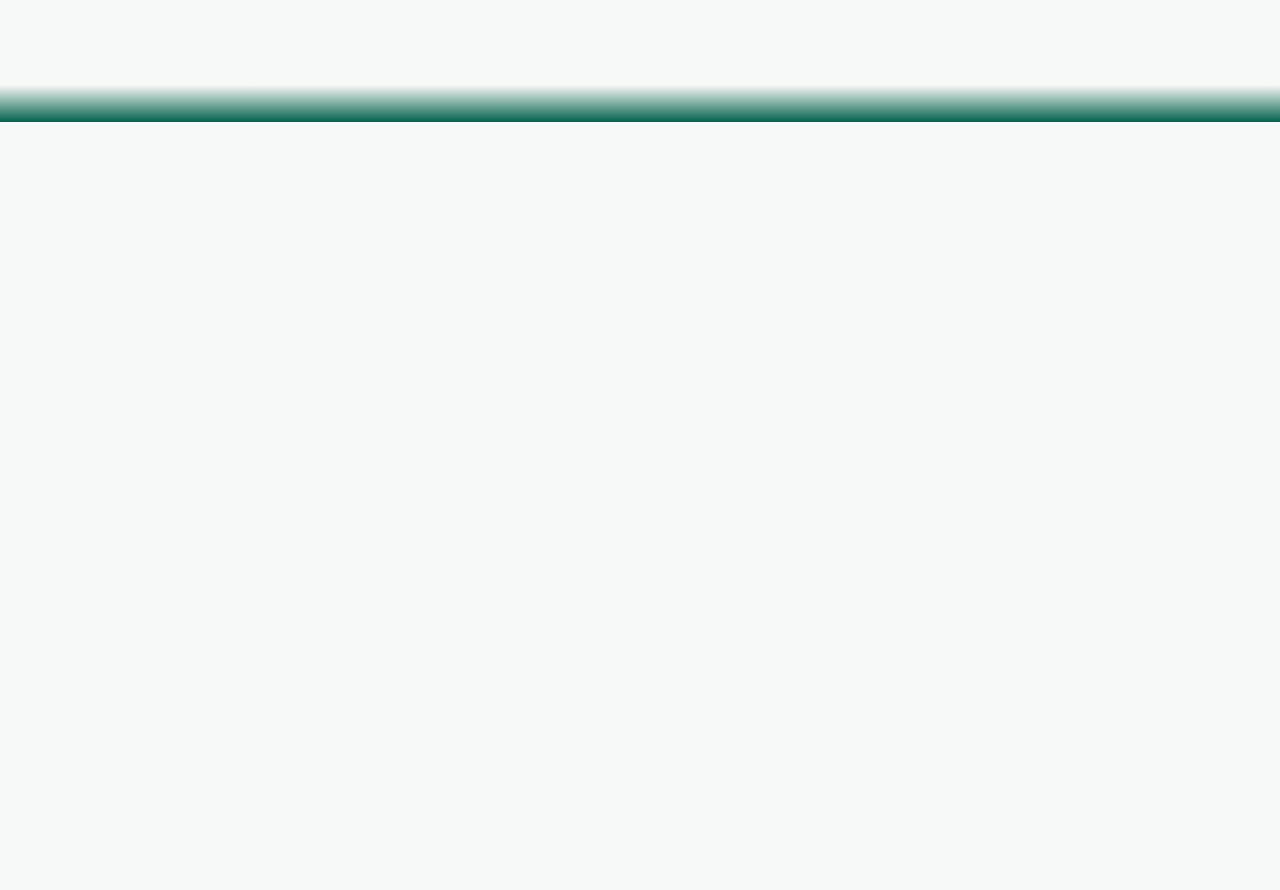
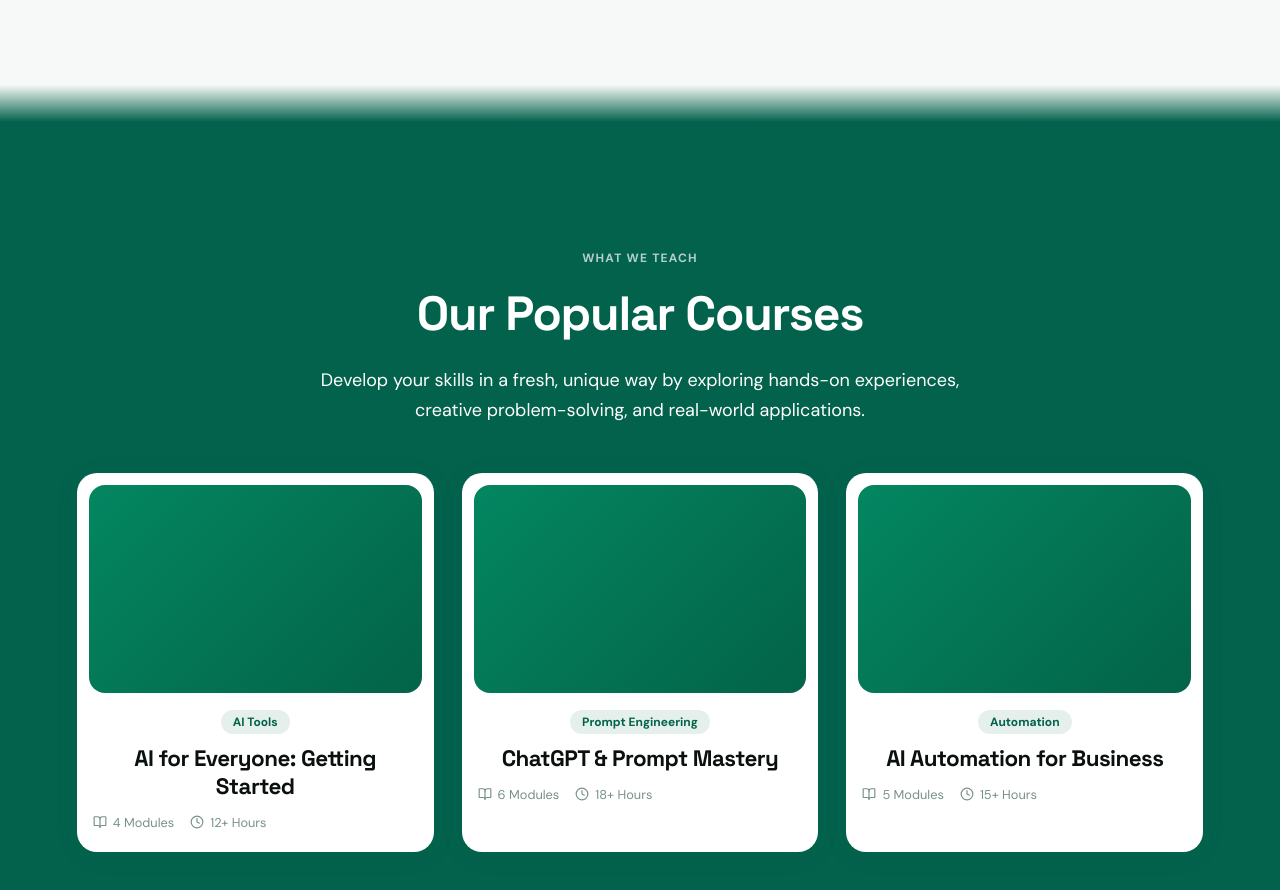
Before and after one commit to Elyst-AI-Git/elyst-ai-landing-page, a React (Vite) app: page / in a window 1280 px wide. Shown: the part 1420-2310 px from the top of the page. Before the commit the page ends 1542 px from the top, so only its background shows below. Built offline with nearby package versions, Linux system fonts and the light colour scheme.

Commit message:
feat: Add courses section

```diff
--- a/package.json
+++ b/package.json
@@ -14,6 +14,7 @@
     "class-variance-authority": "^0.7.1",
     "clsx": "^2.1.1",
     "framer-motion": "^12.35.2",
+    "lucide-react": "^0.577.0",
     "react": "^19.2.0",
     "react-dom": "^19.2.0",
     "react-router-dom": "^7.13.1",
--- /dev/null
+++ b/src/components/CourseCard.jsx
@@ -0,0 +1,52 @@
+import { motion } from "framer-motion";
+import { BookOpen, Clock } from "lucide-react";
+
+
+const CourseCard = ({ category, title, modules, hours, delay = 0 }) => {
+  return (
+    <motion.div
+      initial={{ opacity: 0, y: 24 }}
+      whileInView={{ opacity: 1, y: 0 }}
+      viewport={{ once: true }}
+      transition={{ delay, duration: 0.6, ease: "easeOut" }}
+      className="rounded-card overflow-hidden bg-card shadow-card hover:shadow-card-hover hover:-translate-y-1 transition-all duration-250"
+    >
+      {/* Image area */}
+      <div className="relative aspect-16/10 overflow-hidden m-3 rounded-2xl">
+        <div
+          className="w-full h-full"
+          style={{
+            background: `linear-gradient(135deg, hsl(var(--color-primary-light)), hsl(var(--color-primary)))`,
+          }}
+        />
+      </div>
+
+      {/* Body */}
+      <div className="px-4 pb-5 pt-1">
+        {/* Category */}
+        <div className="mb-3">
+          <span className="font-body text-xs font-bold bg-primary/10 text-primary rounded-pill px-3 py-1">
+            {category}
+          </span>
+        </div>
+
+        {/* Title */}
+        <h3 className="font-display font-bold text-h3 text-text-primary mb-3 leading-tight line-clamp-2">{title}</h3>
+
+        {/* Meta */}
+        <div className="flex items-center gap-4">
+          <span className="inline-flex items-center gap-1.5 font-body text-text-muted-custom" style={{ fontSize: "0.8rem" }}>
+            <BookOpen className="w-3.5 h-3.5" />
+            {modules} Modules
+          </span>
+          <span className="inline-flex items-center gap-1.5 font-body text-text-muted-custom" style={{ fontSize: "0.8rem" }}>
+            <Clock className="w-3.5 h-3.5" />
+            {hours} Hours
+          </span>
+        </div>
+      </div>
+    </motion.div>
+  );
+};
+
+export default CourseCard;
--- /dev/null
+++ b/src/components/Courses.jsx
@@ -0,0 +1,61 @@
+import CourseCard from "./CourseCard";
+
+const courses = [
+  {
+    category: "AI Tools",
+    title: "AI for Everyone: Getting Started",
+    modules: 4,
+    hours: "12+",
+  },
+  {
+    category: "Prompt Engineering",
+    title: "ChatGPT & Prompt Mastery",
+    modules: 6,
+    hours: "18+",
+  },
+  {
+    category: "Automation",
+    title: "AI Automation for Business",
+    modules: 5,
+    hours: "15+",
+  },
+];
+
+const Courses = () => {
+  return (
+    <section
+      id="courses"
+      className="relative section-padding"
+      style={{
+        background: `#03624C`,
+      }}
+    >
+      <div className="max-w-300 mx-auto">
+        <div className="text-center mb-4">
+          <span className="font-body font-bold text-white/70 uppercase tracking-widest text-xs mb-3 block">
+            WHAT WE TEACH
+          </span>
+          <h2 className="font-display font-bold text-white mb-4" style={{ fontSize: "clamp(2rem, 4vw, 3rem)" }}>Our Popular Courses</h2>
+          <p className="font-body text-white max-w-160 mx-auto leading-relaxed mb-12" style={{ fontSize: "1.125rem" }}>
+            Develop your skills in a fresh, unique way by exploring hands-on experiences, creative problem-solving, and real-world applications.
+          </p>
+        </div>
+
+        <div className="grid grid-cols-1 sm:grid-cols-2 lg:grid-cols-3 gap-7">
+          {courses.map((course, i) => (
+            <CourseCard
+              key={i}
+              category={course.category}
+              title={course.title}
+              modules={course.modules}
+              hours={course.hours}
+              delay={i * 0.1}
+            />
+          ))}
+        </div>
+      </div>
+    </section>
+  );
+};
+
+export default Courses;
--- a/src/pages/Home.jsx
+++ b/src/pages/Home.jsx
@@ -2,6 +2,7 @@ import React from 'react'
 import Navbar from '../components/Navbar.jsx'
 import Hero from '../components/Hero.jsx'
 import About from '../components/About.jsx'
+import Courses from '../components/Courses.jsx'
 
 const Home = () => {
   return (
@@ -9,6 +10,7 @@ const Home = () => {
         <Navbar />
         <Hero />
         <About />
+        <Courses />
     </>
   )
 }
```
Also changed, not shown: 1 other file (tests, documents, lock files or other folders).
